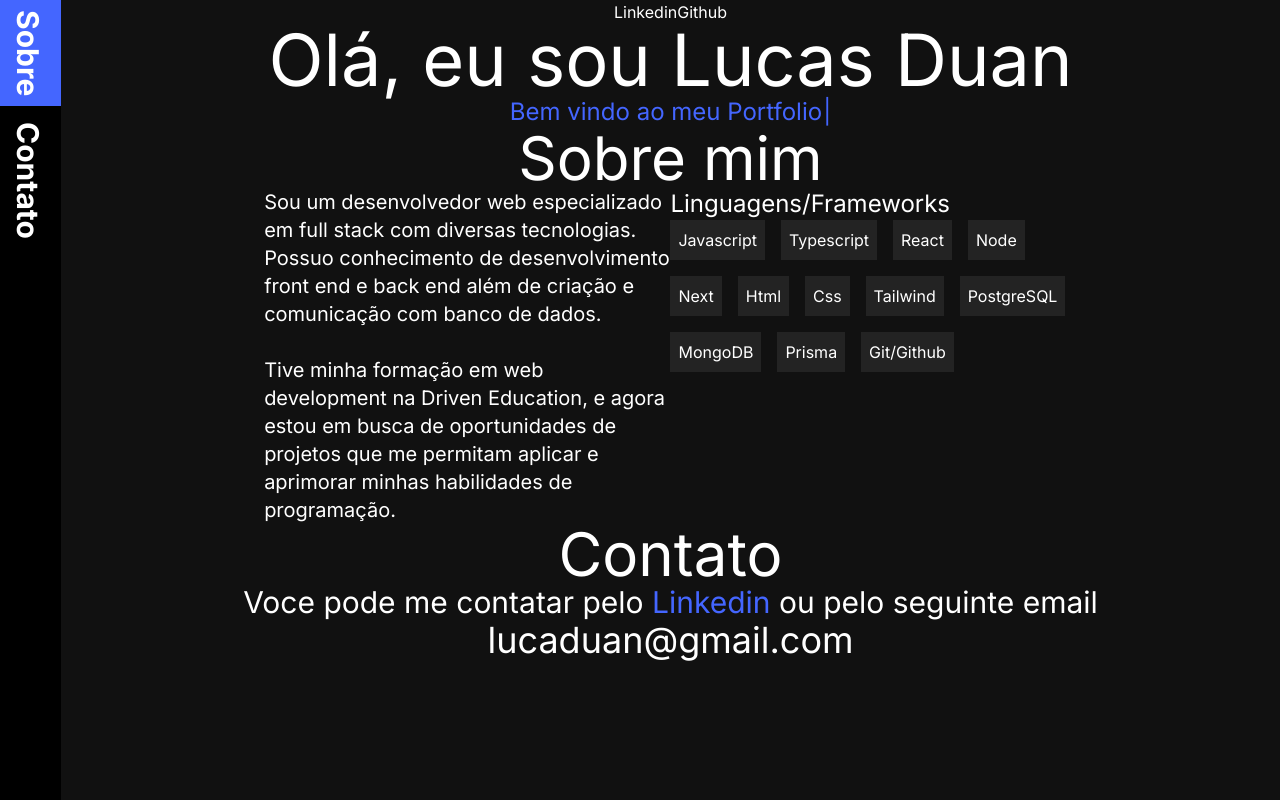
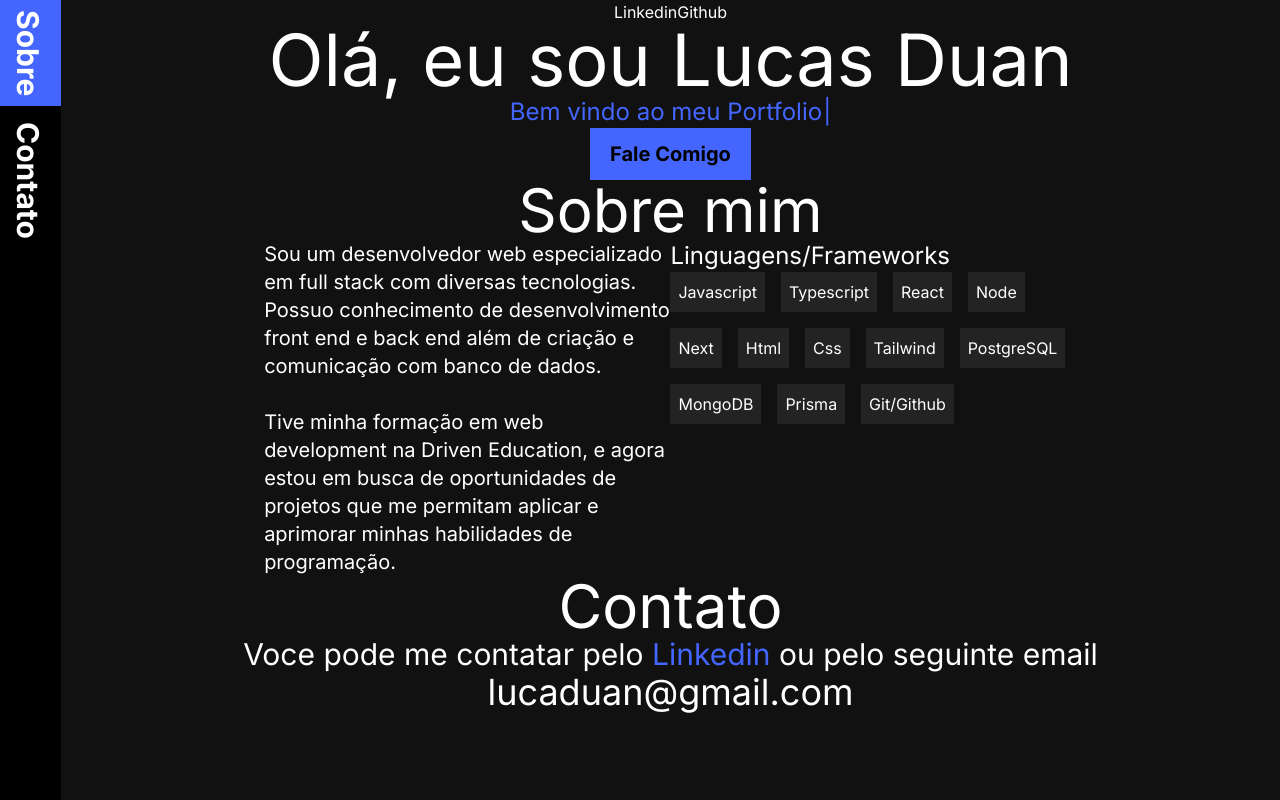
Before and after one commit to duanzin/portfolio, a Next.js app: page / in a window 1280 px wide. Built offline with nearby package versions, Linux system fonts and the light colour scheme.

Commit message:
style: changes style of linkedin link in contact section while hovering

```diff
--- a/src/app/page.js
+++ b/src/app/page.js
@@ -28,6 +28,12 @@ export default function Home() {
         <span className="text-2xl text-[#4466ff] w-fit">
           <Typing />
         </span>
+        <a
+          href="#contato"
+          className="w-fit h-fit px-5 py-3 text-xl font-bold text-black bg-[#4466ff] hover:text-white"
+        >
+          Fale Comigo
+        </a>
       </section>
       <section id="sobre" className="w-8/12">
         <h2 className="text-6xl w-fit mx-auto">Sobre mim</h2>
@@ -51,14 +57,13 @@ export default function Home() {
       <section id="contato" className="flex flex-col items-center">
         <h2 className="text-6xl w-fit mx-auto">Contato</h2>
         <p className="text-3xl">
-          Voce pode me contatar pelo
+          Voce pode me contatar pelo{" "}
           <Link
             href="https://www.linkedin.com/in/lucasduan/"
-            className="text-[#4466ff]"
+            className="text-[#4466ff] shadow-[inset_0_0_0_0_#4466ff] hover:shadow-[inset_150px_0_0_0_#4466ff] hover:text-white [transition:color_.3s_ease-in-out,box-shadow_.3s_ease-in-out]"
           >
-            {" "}
-            Linkedin{" "}
-          </Link>
+            Linkedin
+          </Link>{" "}
           ou pelo seguinte email
         </p>
         <a
```
